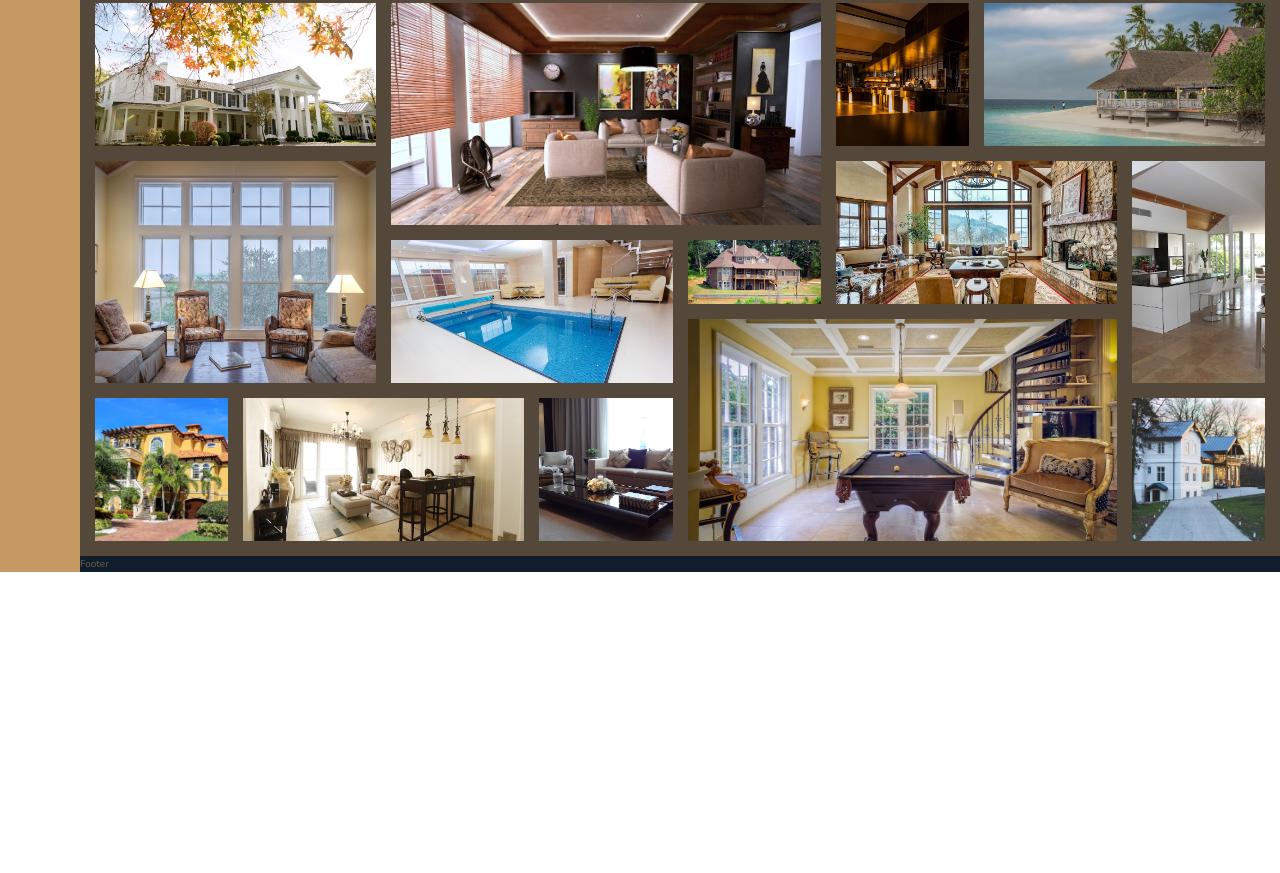
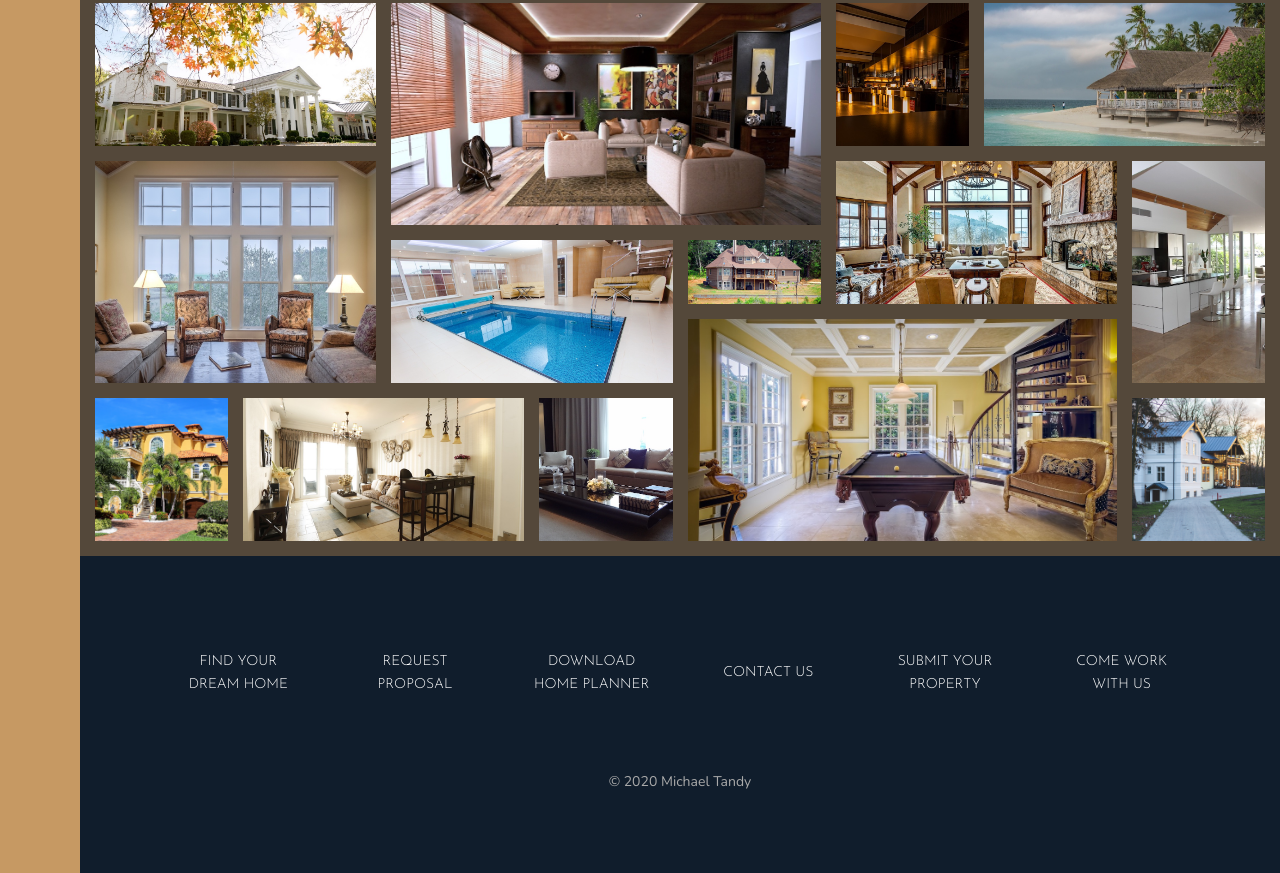
Before and after one commit to mike1234-pixel/Nexter, a website: page index.html in a window 1280 px wide. Shown: the part 3054-3927 px from the top of the page. Before the commit the page ends 3626 px from the top, so only its background shows below. Drawn offline with nearby package versions, Linux system fonts and the light colour scheme.

Commit message:
added footer in index.html and _footer.scss

```diff
--- a/index.html
+++ b/index.html
@@ -381,7 +381,27 @@
     </section>
 
     <footer class="footer">
-      Footer
+      <ul class="nav">
+        <li class="nav__item">
+          <a href="" class="nav__link">Find your dream home</a>
+        </li>
+        <li class="nav__item">
+          <a href="" class="nav__link">Request proposal</a>
+        </li>
+        <li class="nav__item">
+          <a href="" class="nav__link">Download home planner</a>
+        </li>
+        <li class="nav__item"><a href="" class="nav__link">Contact us</a></li>
+        <li class="nav__item">
+          <a href="" class="nav__link">Submit your property</a>
+        </li>
+        <li class="nav__item">
+          <a href="" class="nav__link">Come work with us</a>
+        </li>
+      </ul>
+      <p class="copyright">
+        &copy; 2020 Michael Tandy
+      </p>
     </footer>
   </body>
 </html>
--- a/sass/_footer.scss
+++ b/sass/_footer.scss
@@ -2,4 +2,44 @@
   background-color: $color-secondary;
   grid-column: full-start / full-end;
   // section will span the full width, which is the entire viewport width excluding the sidebar
+
+  padding: 8rem;
 }
+
+.nav {
+  list-style: none;
+
+  display: grid;
+  // 6 columns, 1 row
+  grid-template-columns: repeat(auto-fit, minmax(15rem, 1fr));
+  grid-gap: 2rem;
+  align-items: center;
+
+  // select link and visited state
+  &__link:link,
+  &__link:visited {
+    font-size: 1.4rem;
+    color: #fff;
+    text-decoration: none;
+    font-family: $font-display;
+    text-transform: uppercase;
+    text-align: center;
+    padding: 1.5rem;
+    display: block;
+    transition: all 0.2s;
+  }
+
+  // hover and active states
+  &__link:hover,
+  &__link:active {
+    background-color: rgba(#fff, 0.05);
+    transform: translateY(-3px);
+  }
+}
+
+.copyright {
+  font-size: 1.4rem;
+  color: $color-grey-light-2;
+  margin-top: 6rem;
+  text-align: center;
+}
```
Also changed, not shown: css/style.css.
